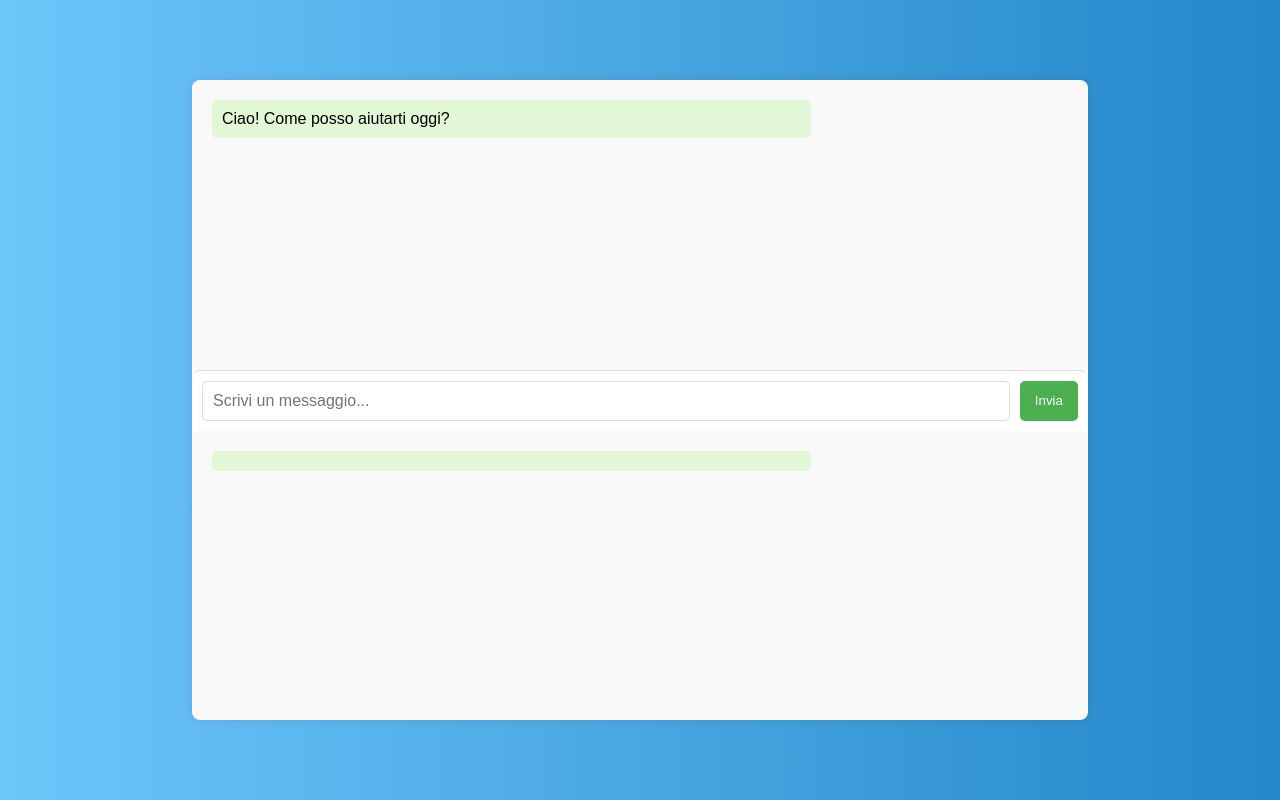
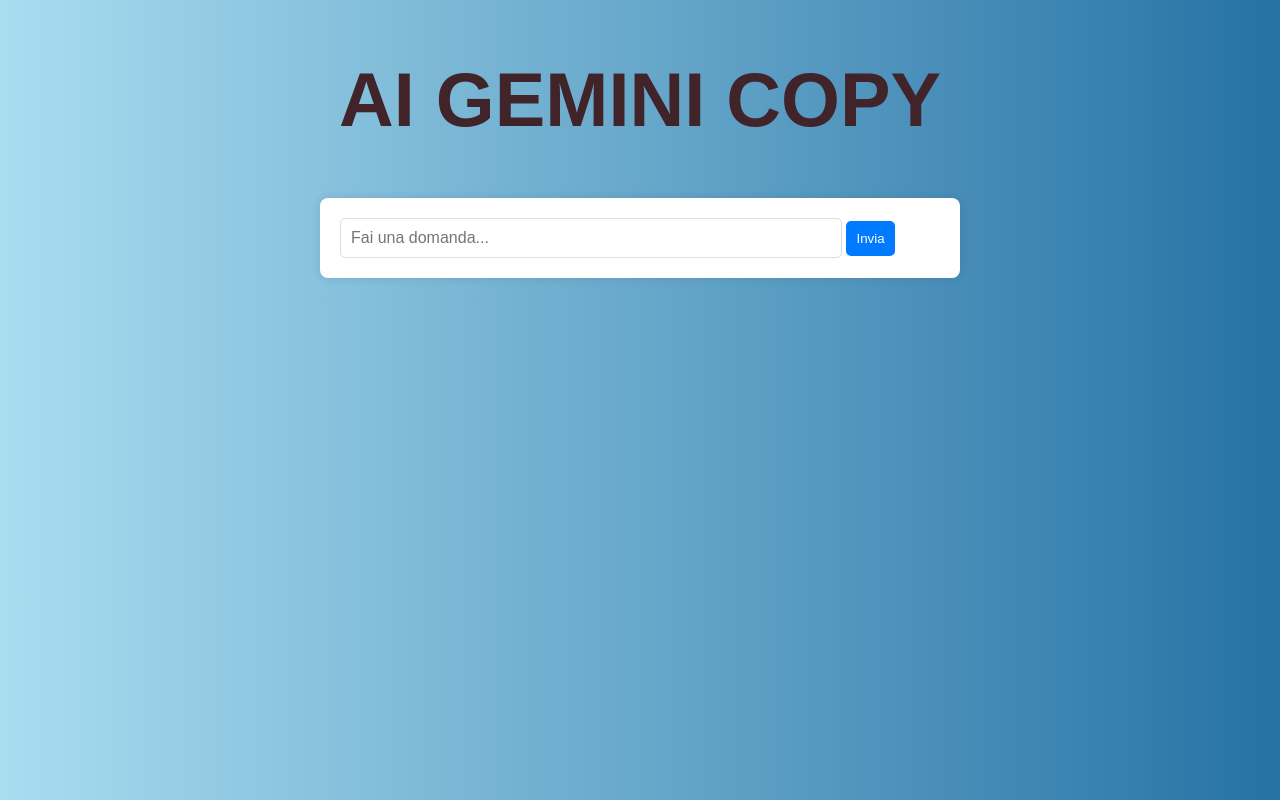
Before and after one commit to danielinoo/ESERCIZI, a Flask app: page /1 in a window 1280 px wide; the page is wider, and only the part inside the window is pictured. Run offline with Flask 3, Linux system fonts and the light colour scheme.

Commit message:
gemini completato

```diff
--- a/python5/gemini/templates/domanda.html
+++ b/python5/gemini/templates/domanda.html
@@ -4,120 +4,88 @@
     <meta charset="UTF-8">
     <meta name="viewport" content="width=device-width, initial-scale=1.0">
     <title>Interfaccia AI</title>
-<style>/* Stili generali */
-    * {
+    <style>
+        body {
+            font-family: Arial, sans-serif;
             margin: 0;
-        padding: 0;
-        box-sizing: border-box;
+            padding: 20px;
+            background: linear-gradient(to right, #a9ddf0, #2672a5);
+        }
+        .chat-container {
+            max-width: 600px;
+            margin: 0 auto;
+            background: white;
+            padding: 20px;
             border-radius: 8px;
+            box-shadow: 0 0 10px rgba(0, 0, 0, 0.1);
         }
-
-    body {
-        font-family: 'Arial', sans-serif;
-        background: linear-gradient(to right, #6dc6fa, #2487c9);
-        display: flex;
-        justify-content: center;
-        align-items: center;
-        height: 100vh;
+        .message {
+            padding: 10px;
+            margin: 10px 0;
+            border-radius: 5px;
+            background: #f1f1f1;
+            max-width: 90%;
         }
-
-    /* Contenitore principale della chat */
-    .chat-container {
-        display: flex;
-        height: 80vh;
-        width: 70vw;
-        background-color: #fff;
-        border-radius: 10px;
-        box-shadow: 0 0 10px rgba(0, 0, 0, 0.1);
+        .user {
+            background: #a1d3ff;
+            text-align: right;
+        }
+        .ai {
+            background: #d6e7e9;
+            text-align: left;
+        }
+        input[type="text"] {
+            width: 80%;
+            padding: 10px;
+            border-radius: 5px;
+            border: 1px solid #ddd;
+            font-size: 16px;
+        }
+        button {
+            padding: 10px;
+            background-color: #007bff;
+            color: white;
+            border: none;
+            border-radius: 5px;
+            cursor: pointer;
+        }
+        button:hover {
+            background-color: #0056b3;
         }
 
 
-    /* Finestra di chat */
-    .chat-box {
-        width: 100%;
-        display: flex;
-        flex-direction: column;
-        border-radius: 8px;
+        .main-title {
+            font-size: 4rem;
+  font-weight: bold;
+  color: #41232a;
+  text-align: center;
+  animation: heartbeat 1.5s ease-in-out infinite;
 }
 
-    /* Area messaggi */
-    .messages {
-        padding: 20px;
-        flex: 1;
-        overflow-y: auto;
-        background-color: #f9f9f9;
-
+@keyframes heartbeat {
+  0%, 100% {
+    transform: scale(1);
+  }
+  50% {
+    transform: scale(1.2);
+  }
         }
 
-    .message {
-        margin-bottom: 15px;
-        padding: 10px;
-        border-radius: 5px;
-        max-width: 70%;
-
-    }
-
-    .bot-message {
-        background-color: #e1f7d5;
-        align-self: flex-start;
-
-    }
-
-    .user-message {
-        background-color: #cce4ff;
-        align-self: flex-end;
-        border-radius: 8px;
-    }
-
-    /* Area input */
-    .input-area {
-        display: flex;
-        padding: 10px;
-        background-color: #fff;
-        border-top: 1px solid #ddd;
-    }
-
-    #user-input {
-        flex: 1;
-        padding: 10px;
-        border-radius: 5px;
-        border: 1px solid #ddd;
-        font-size: 1em;
-    }
-
-    #send-button {
-        background-color: #4CAF50;
-        color: white;
-        border: none;
-        padding: 10px 15px;
-        margin-left: 10px;
-        border-radius: 5px;
-        cursor: pointer;
-        transition: background-color 0.3s;
-    }
-
-    #send-button:hover {
-        background-color: #45a049;
-    }
     </style>
 </head>
 <body>
+
+    <h1 class = "main-title"> AI GEMINI COPY</h1>
+    <BR>
+
     <div class="chat-container">
-
-            <div class="chat-box">
-                <div class="messages" id="messages">
-                    <div class="message bot-message">Ciao! Come posso aiutarti oggi?</div>
+        <div id="chat-box">
+            <!-- Le risposte e domande saranno visualizzate qui -->
         </div>
 
-                <div class="input-area">
-
-                    <input type="text" name = "domanda" id="user-input" placeholder="Scrivi un messaggio..." />
-                    <button id="send-button">Invia</button>
-
-                </div>
-
-                <div class="messages" id="messages">
-                    <div class="message bot-message"></div>
+        <div class="input-container">
+            <input type="text" id="user-question" placeholder="Fai una domanda...">
+            <button onclick="sendQuestion()">Invia</button>
         </div>
     </div>
 
@@ -154,8 +122,5 @@
                 });
         }
     </script>
-
-    </div>
-
 </body>
 </html>
```
Lines whose indentation alone changed are shown as unchanged.
